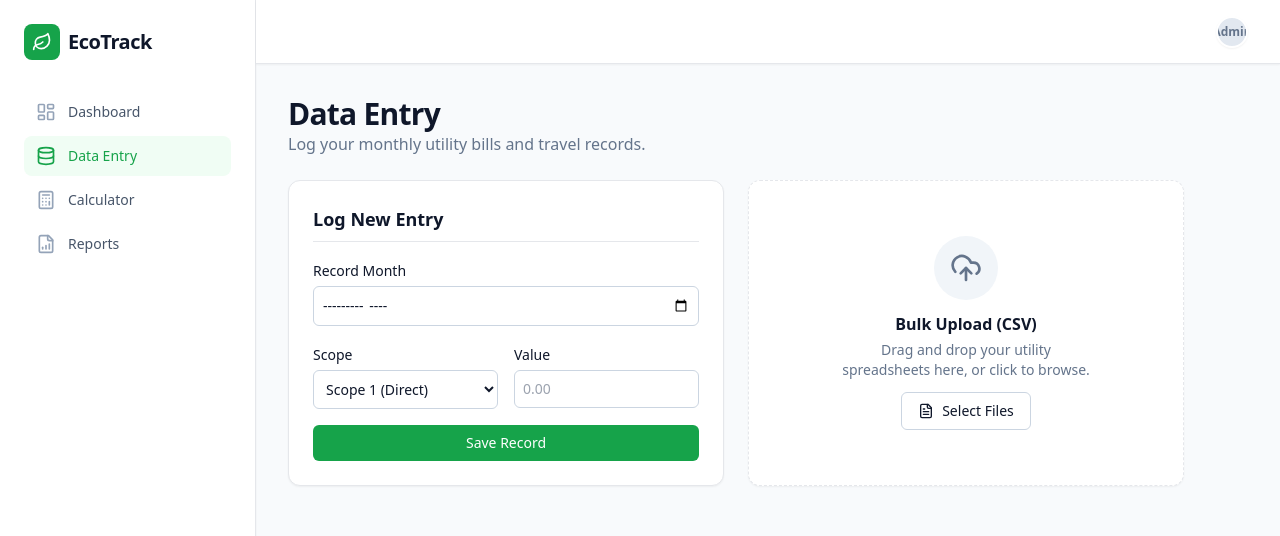
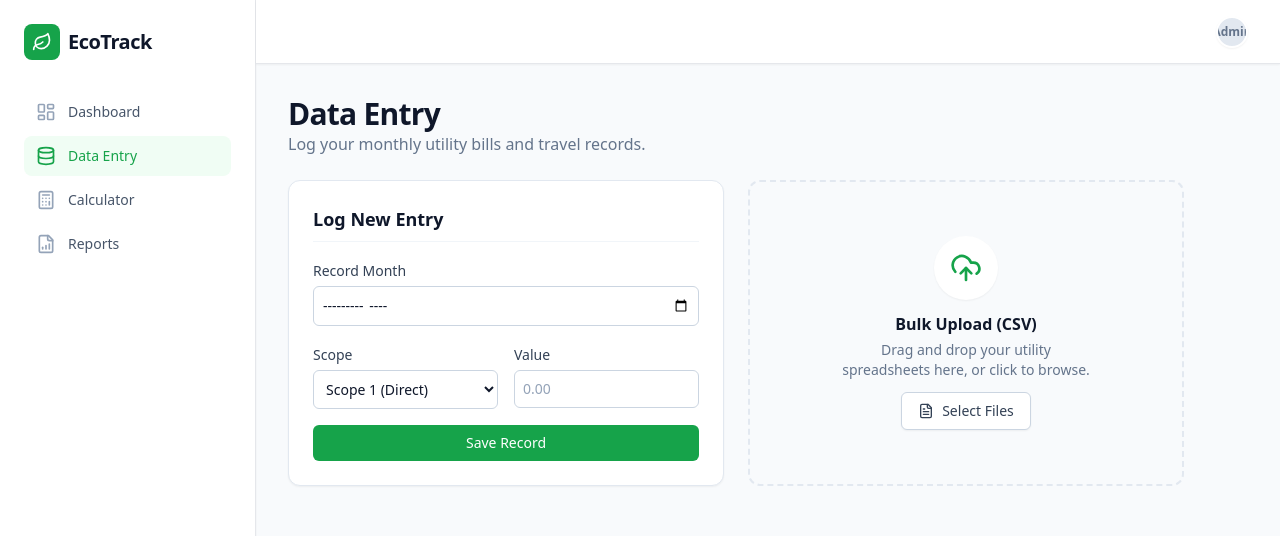
Before and after one commit to Naruto7H/EGSTRACKER, a Next.js app: page /data-entry in a window 1280 px wide. Shown: the top 536 px of the page. Built offline with nearby package versions, Linux system fonts and the light colour scheme.

Commit message:
Update page.tsx

```diff
--- a/src/app/(dashboard)/data-entry/page.tsx
+++ b/src/app/(dashboard)/data-entry/page.tsx
@@ -2,34 +2,41 @@ import { UploadCloud, FileText } from "lucide-react";
 
 export default function DataEntryPage() {
   return (
-    <div className="max-w-4xl space-y-6">
+    <div className="max-w-4xl space-y-6 animate-in fade-in duration-500">
       <header>
-        <h2 className="text-3xl font-bold tracking-tight">Data Entry</h2>
-        <p className="text-slate-500">Log your monthly utility bills and travel records.</p>
+        <h2 className="text-3xl font-bold tracking-tight text-slate-900 dark:text-slate-50">Data Entry</h2>
+        <p className="text-slate-500 dark:text-slate-400">Log your monthly utility bills and travel records.</p>
       </header>
 
       <div className="grid gap-6 md:grid-cols-2">
         {/* Manual Entry Form */}
-        <div className="rounded-xl border bg-white p-6 shadow-sm">
-          <h3 className="text-lg font-semibold mb-4 border-b pb-2">Log New Entry</h3>
+        <div className="rounded-xl border border-slate-200 dark:border-slate-800 bg-white dark:bg-slate-900 p-6 shadow-sm transition-colors">
+          <h3 className="text-lg font-semibold mb-4 border-b border-slate-100 dark:border-slate-800 pb-2 text-slate-900 dark:text-slate-100">Log New Entry</h3>
           <form className="space-y-4">
             <div>
-              <label className="text-sm font-medium">Record Month</label>
-              <input type="month" className="mt-1 w-full rounded-md border border-slate-300 p-2 text-sm" />
+              <label className="text-sm font-medium text-slate-700 dark:text-slate-300">Record Month</label>
+              <input
+                type="month"
+                className="mt-1 w-full rounded-md border border-slate-300 dark:border-slate-700 bg-transparent p-2 text-sm text-slate-900 dark:text-slate-100 focus:border-primary focus:outline-none focus:ring-1 focus:ring-primary transition-colors"
+              />
             </div>
 
             <div className="grid grid-cols-2 gap-4">
               <div>
-                <label className="text-sm font-medium">Scope</label>
-                <select className="mt-1 w-full rounded-md border border-slate-300 p-2 text-sm bg-white">
-                  <option>Scope 1 (Direct)</option>
-                  <option>Scope 2 (Energy)</option>
-                  <option>Scope 3 (Value Chain)</option>
+                <label className="text-sm font-medium text-slate-700 dark:text-slate-300">Scope</label>
+                <select className="mt-1 w-full rounded-md border border-slate-300 dark:border-slate-700 bg-transparent p-2 text-sm text-slate-900 dark:text-slate-100 focus:border-primary focus:outline-none focus:ring-1 focus:ring-primary transition-colors">
+                  <option className="dark:bg-slate-900">Scope 1 (Direct)</option>
+                  <option className="dark:bg-slate-900">Scope 2 (Energy)</option>
+                  <option className="dark:bg-slate-900">Scope 3 (Value Chain)</option>
                 </select>
               </div>
               <div>
-                <label className="text-sm font-medium">Value</label>
-                <input type="number" placeholder="0.00" className="mt-1 w-full rounded-md border border-slate-300 p-2 text-sm" />
+                <label className="text-sm font-medium text-slate-700 dark:text-slate-300">Value</label>
+                <input
+                  type="number"
+                  placeholder="0.00"
+                  className="mt-1 w-full rounded-md border border-slate-300 dark:border-slate-700 bg-transparent p-2 text-sm text-slate-900 dark:text-slate-100 placeholder:text-slate-400 focus:border-primary focus:outline-none focus:ring-1 focus:ring-primary transition-colors"
+                />
               </div>
             </div>
 
@@ -40,17 +47,17 @@ export default function DataEntryPage() {
         </div>
 
         {/* Bulk Upload Area */}
-        <div className="rounded-xl border bg-white p-6 shadow-sm border-dashed flex flex-col items-center justify-center text-center space-y-3">
-          <div className="rounded-full bg-slate-100 p-4">
-            <UploadCloud className="h-8 w-8 text-slate-500" />
+        <div className="rounded-xl border-2 border-dashed border-slate-200 dark:border-slate-700 bg-slate-50 dark:bg-slate-900/50 p-6 flex flex-col items-center justify-center text-center space-y-3 transition-colors hover:border-primary dark:hover:border-primary">
+          <div className="rounded-full bg-white dark:bg-slate-800 p-4 shadow-sm">
+            <UploadCloud className="h-8 w-8 text-primary" />
           </div>
           <div>
-            <h3 className="font-semibold">Bulk Upload (CSV)</h3>
-            <p className="text-sm text-slate-500 mt-1 max-w-[250px]">
+            <h3 className="font-semibold text-slate-900 dark:text-slate-100">Bulk Upload (CSV)</h3>
+            <p className="text-sm text-slate-500 dark:text-slate-400 mt-1 max-w-[250px]">
               Drag and drop your utility spreadsheets here, or click to browse.
             </p>
           </div>
-          <button className="mt-2 rounded-md border border-slate-300 bg-white px-4 py-2 text-sm font-medium hover:bg-slate-50 transition-colors flex items-center gap-2">
+          <button className="mt-2 rounded-md border border-slate-300 dark:border-slate-600 bg-white dark:bg-slate-800 px-4 py-2 text-sm font-medium text-slate-700 dark:text-slate-200 hover:bg-slate-50 dark:hover:bg-slate-700 transition-colors flex items-center gap-2 shadow-sm">
             <FileText className="h-4 w-4" />
             Select Files
           </button>
```
